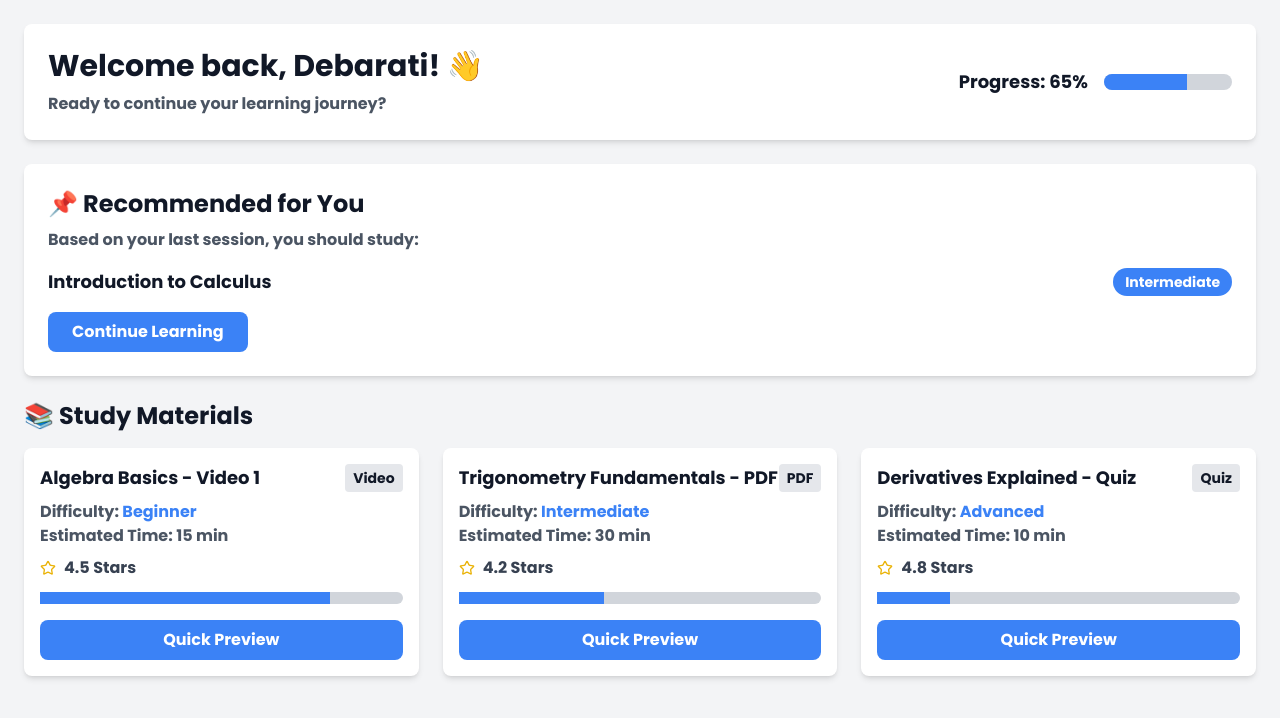
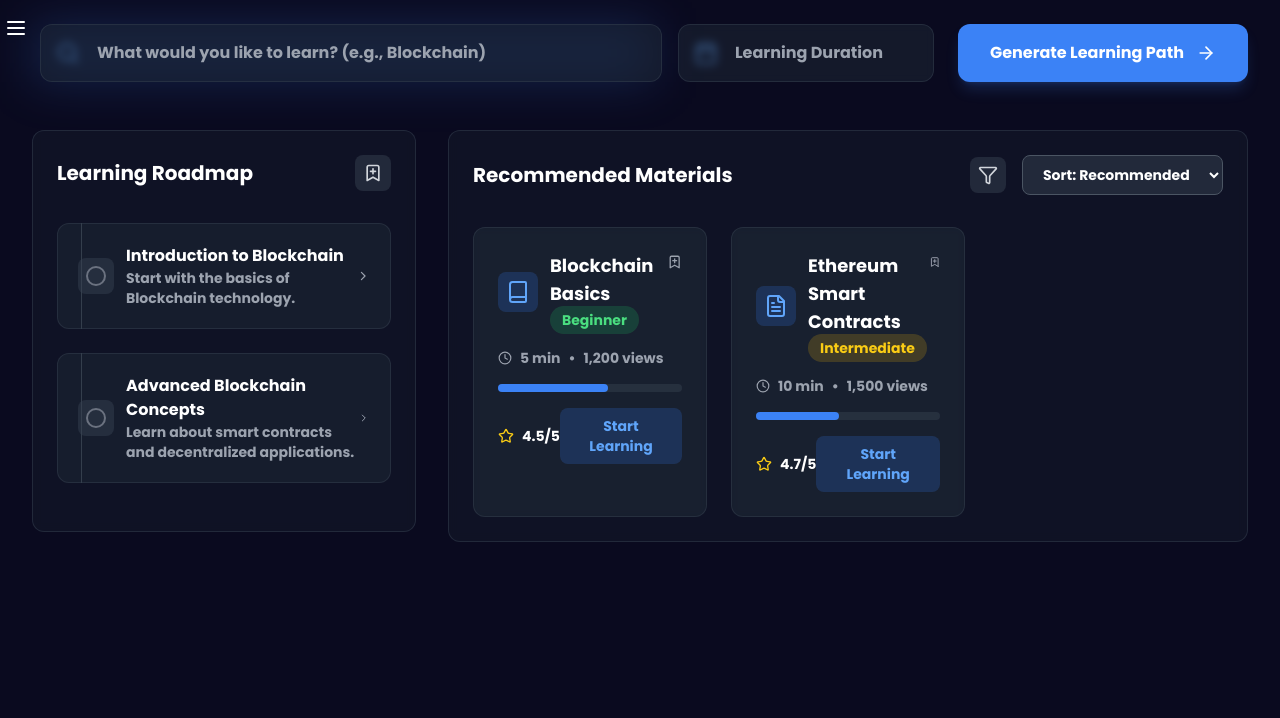
Before and after one commit to rocker1166/port3000, a Next.js app: page /classroom/dashboard in a window 1280 px wide. Shown: the top 718 px of the page. Built offline with nearby package versions, Linux system fonts and the light colour scheme.

Commit message:
added the dashboard

```diff
--- a/src/app/classroom/dashboard/page.tsx
+++ b/src/app/classroom/dashboard/page.tsx
@@ -1,130 +1,373 @@
-// src/app/classroom/dashboard>page.tsx
+"use client";
+import React, { useState } from "react";
+import { motion } from "framer-motion";
+import {
+  LayoutDashboard,
+  Book,
+  FileText,
+  BarChart,
+  Zap,
+  X,
+  Menu,
+  Search,
+  Calendar,
+  ArrowRight,
+  Star,
+  ChevronRight,
+  CheckCircle,
+  BookOpen,
+  Video,
+  FileQuestion,
+  Clock,
+  Trophy,
+  MessageSquare,
+  Info,
+  BookmarkPlus,
+  Filter,
+} from "lucide-react";
 
-"use client";
-import { Star } from "lucide-react";
-
-const Dashboard = () => {
-  // Mock user data (Replace with actual API data in the future)
-  const userName = "Debarati";
-  const progress = 65; // Example: 65% progress
-  const recommendedStudy = "Introduction to Calculus";
-  const difficultyLevel = "Intermediate";
+// Mock data for the roadmap and study materials
+const roadmapData = [
+  {
+    id: "1",
+    title: "Introduction to Blockchain",
+    description: "Start with the basics of Blockchain technology.",
+    completed: false,
+    subModules: [
+      { id: "1.1", title: "What is Blockchain?", completed: false },
+      { id: "1.2", title: "How Blockchain Works?", completed: false },
+    ],
+  },
+  {
+    id: "2",
+    title: "Advanced Blockchain Concepts",
+    description: "Learn about smart contracts and decentralized applications.",
+    completed: false,
+    subModules: [
+      { id: "2.1", title: "Smart Contracts", completed: false },
+      { id: "2.2", title: "DApps", completed: false },
+    ],
+  },
+];
 
 const studyMaterials = [
   {
-      id: 1,
-      title: "Algebra Basics - Video 1",
-      type: "Video",
+    id: "1",
+    title: "Blockchain Basics",
     difficulty: "Beginner",
-      time: "15 min",
-      progress: 80,
-      rating: 4.5,
+    icon: Book,
+    time: "5 min",
+    views: 1200,
+    progress: 60,
+    rating: "4.5/5",
   },
   {
-      id: 2,
-      title: "Trigonometry Fundamentals - PDF",
-      type: "PDF",
+    id: "2",
+    title: "Ethereum Smart Contracts",
     difficulty: "Intermediate",
-      time: "30 min",
-      progress: 40,
-      rating: 4.2,
-    },
-    {
-      id: 3,
-      title: "Derivatives Explained - Quiz",
-      type: "Quiz",
-      difficulty: "Advanced",
+    icon: FileText,
     time: "10 min",
-      progress: 20,
-      rating: 4.8,
+    views: 1500,
+    progress: 45,
+    rating: "4.7/5",
   },
 ];
 
+const RoadmapConnection = () => (
+  <div className="absolute left-6 w-px h-full bg-gray-600 -z-10" />
+);
+
+const StudyMaterialCard = ({ material }) => {
+  const difficultyColors = {
+    Beginner: "bg-green-500/20 text-green-400",
+    Intermediate: "bg-yellow-500/20 text-yellow-400",
+    Advanced: "bg-red-500/20 text-red-400",
+  };
+
+  const MaterialIcon = material.icon; // Dynamically set the icon
+
   return (
-    <div className="flex flex-col w-full h-screen bg-gray-100 dark:bg-[#1a1a2e] text-gray-900 dark:text-white p-6">
-      {/* Hero Section */}
-      <div className="bg-white dark:bg-[#162447] shadow-md rounded-lg p-6 flex flex-col md:flex-row justify-between items-center mb-6">
+    <motion.div
+      initial={{ opacity: 0, y: 20 }}
+      animate={{ opacity: 1, y: 0 }}
+      className="bg-gray-800/50 backdrop-blur-sm rounded-xl p-6 hover:bg-gray-800/70 transition-all cursor-pointer border border-gray-700/50"
+    >
+      <div className="flex justify-between items-start mb-4">
+        <div className="flex items-center space-x-3">
+          <div className="p-2 bg-blue-500/20 rounded-lg">
+            <MaterialIcon className="text-blue-400" size={24} />
+          </div>
           <div>
-          <h1 className="text-3xl font-bold">Welcome back, {userName}! 👋</h1>
-          <p className="text-gray-600 dark:text-gray-300 mt-2">
-            Ready to continue your learning journey?
-          </p>
+            <h3 className="text-lg font-semibold text-white">
+              {material.title}
+            </h3>
+            <span
+              className={`text-sm px-3 py-1 rounded-full ${
+                difficultyColors[material.difficulty]
+              }`}
+            >
+              {material.difficulty}
+            </span>
           </div>
-        <div className="mt-4 md:mt-0 flex items-center space-x-4">
-          <span className="text-lg font-medium">Progress: {progress}%</span>
-          <div className="w-32 bg-gray-300 dark:bg-gray-700 rounded-full h-4 overflow-hidden">
+        </div>
+        <BookmarkPlus
+          className="text-gray-400 hover:text-white cursor-pointer"
+          size={20}
+        />
+      </div>
+
+      <div className="space-y-4">
+        <div className="flex items-center space-x-2 text-gray-400 text-sm">
+          <Clock size={14} />
+          <span>{material.time}</span>
+          <span className="mx-2">•</span>
+          <span>{material.views.toLocaleString()} views</span>
+        </div>
+
+        <div className="w-full bg-gray-700/50 rounded-full h-2">
           <div
-              className="h-full bg-blue-500 transition-all"
-              style={{ width: `${progress}%` }}
-            ></div>
+            className="h-full bg-blue-500 rounded-full transition-all duration-300"
+            style={{ width: `${material.progress}%` }}
+          />
+        </div>
+
+        <div className="flex justify-between items-center">
+          <div className="flex items-center space-x-2">
+            <Star className="text-yellow-400" size={16} />
+            <span className="text-sm font-medium">{material.rating}</span>
+          </div>
+          <button className="px-4 py-2 bg-blue-500/20 text-blue-400 rounded-lg hover:bg-blue-500/30 transition-colors text-sm font-medium">
+            Start Learning
+          </button>
+        </div>
+      </div>
+    </motion.div>
+  );
+};
+
+const RoadmapNode = ({ node, expanded, onToggle }) => {
+  return (
+    <div className="relative mb-6">
+      <RoadmapConnection />
+      <div
+        className={`relative z-10 p-5 rounded-xl cursor-pointer transition-all border ${
+          node.completed
+            ? "bg-green-500/20 border-green-500/30 hover:bg-green-500/30"
+            : "bg-gray-800/50 border-gray-700/50 hover:bg-gray-800/70"
+        }`}
+        onClick={() => onToggle(node.id)}
+      >
+        <div className="flex items-center justify-between">
+          <div className="flex items-center space-x-3">
+            <div
+              className={`p-2 rounded-lg ${
+                node.completed ? "bg-green-500/20" : "bg-gray-700/50"
+              }`}
+            >
+              {node.completed ? (
+                <CheckCircle size={20} className="text-green-400" />
+              ) : (
+                <div className="w-5 h-5 rounded-full border-2 border-gray-500" />
+              )}
+            </div>
+            <div>
+              <h4 className="font-medium text-white">{node.title}</h4>
+              <p className="text-sm text-gray-400">{node.description}</p>
+            </div>
+          </div>
+          <ChevronRight
+            size={20}
+            className={`transform transition-transform ${
+              expanded ? "rotate-90" : ""
+            } text-gray-400`}
+          />
+        </div>
+      </div>
+
+      {expanded && (
+        <div className="ml-12 mt-4 space-y-3">
+          {node.subModules.map((subModule) => (
+            <div
+              key={subModule.id}
+              className={`p-4 rounded-lg border ${
+                subModule.completed
+                  ? "bg-green-500/10 border-green-500/20"
+                  : "bg-gray-800/30 border-gray-700/30"
+              }`}
+            >
+              <div className="flex items-center space-x-3">
+                {subModule.completed ? (
+                  <CheckCircle size={16} className="text-green-400" />
+                ) : (
+                  <div className="w-4 h-4 rounded-full border-2 border-gray-500" />
+                )}
+                <span className="text-sm">{subModule.title}</span>
+              </div>
+            </div>
+          ))}
+        </div>
+      )}
+    </div>
+  );
+};
+
+const StudyMaterialsPage = () => {
+  // Sidebar state
+  const [isSidebarOpen, setIsSidebarOpen] = useState(false);
+
+  // State management for expanded roadmap nodes
+  const [expandedNodes, setExpandedNodes] = useState(new Set());
+
+  const toggleNode = (id) => {
+    setExpandedNodes((prev) => {
+      const newExpandedNodes = new Set(prev);
+      if (newExpandedNodes.has(id)) {
+        newExpandedNodes.delete(id);
+      } else {
+        newExpandedNodes.add(id);
+      }
+      return newExpandedNodes;
+    });
+  };
+
+  return (
+    <div className="min-h-screen bg-[#0a0a1f] text-white overflow-hidden">
+      {/* Sidebar */}
+      <div
+        className={`bg-[#162447] text-white w-64 fixed h-full transition-transform duration-300 z-50 ${
+          isSidebarOpen ? "translate-x-0" : "-translate-x-64"
+        }`}
+      >
+        <div className="flex justify-between items-center p-4 border-b border-gray-700">
+          <h1 className="text-xl font-bold">Dashboard</h1>
+          <button onClick={() => setIsSidebarOpen(false)}>
+            <X size={24} />
+          </button>
+        </div>
+        <ul className="p-4 space-y-4">
+          <li className="flex items-center gap-3 cursor-pointer hover:bg-gray-700 p-2 rounded-md">
+            <LayoutDashboard /> Dashboard
+          </li>
+          <li className="flex items-center gap-3 cursor-pointer hover:bg-gray-700 p-2 rounded-md">
+            <Book /> Subjects
+          </li>
+          <li className="flex items-center gap-3 cursor-pointer hover:bg-gray-700 p-2 rounded-md">
+            <FileText /> Study Materials
+          </li>
+          <li className="flex items-center gap-3 cursor-pointer hover:bg-gray-700 p-2 rounded-md">
+            <BarChart /> Progress & Analytics
+          </li>
+          <li className="flex items-center gap-3 cursor-pointer hover:bg-gray-700 p-2 rounded-md">
+            <Zap /> Quizzes & Challenges
+          </li>
+        </ul>
+      </div>
+
+      {/* Hamburger Menu Button */}
+      <div className="absolute top-4 left-1 z-50">
+        <button
+          onClick={() => setIsSidebarOpen(!isSidebarOpen)}
+          className="text-white"
+        >
+          <Menu size={24} />
+        </button>
+      </div>
+
+      {/* Main Content */}
+      <div
+        className={`max-w-[1800px] mx-auto px-8 py-6 transition-all duration-300 ${
+          isSidebarOpen ? "ml-64" : "ml-0"
+        }`}
+      >
+        {/* Input and Buttons */}
+        <div className="mb-12">
+          <div className="flex flex-col md:flex-row gap-6 mb-8">
+            <div className="flex-1 relative">
+              <div className="absolute inset-0 bg-blue-500/20 blur-xl"></div>
+              <div className="relative left-2">
+                <Search
+                  className="absolute left-4 top-1/2 transform -translate-y-1/2 text-blue-400"
+                  size={24}
+                />
+                <input
+                  type="text"
+                  placeholder="What would you like to learn? (e.g., Blockchain)"
+                  className="w-full pl-14 pr-4 py-4 bg-gray-800/50 backdrop-blur-sm rounded-xl text-white border border-gray-700/50 focus:border-blue-500/50 focus:ring-2 focus:ring-blue-500/20"
+                />
+              </div>
+            </div>
+            <div className="md:w-64">
+              <div className="relative">
+                <Calendar
+                  className="absolute left-4 top-1/2 transform -translate-y-1/2 text-blue-400"
+                  size={24}
+                />
+                <input
+                  type="text"
+                  placeholder="Learning Duration"
+                  className="w-full pl-14 pr-4 py-4 bg-gray-800/50 backdrop-blur-sm rounded-xl text-white border border-gray-700/50 focus:border-blue-500/50 focus:ring-2 focus:ring-blue-500/20"
+                />
+              </div>
+            </div>
+            <button className="px-8 py-4 bg-blue-500 hover:bg-blue-600 rounded-xl font-semibold flex items-center justify-center space-x-3 transition-colors shadow-lg shadow-blue-500/20">
+              <span>Generate Learning Path</span>
+              <ArrowRight size={20} />
+            </button>
+          </div>
+        </div>
+
+        {/* Split Screen Layout */}
+        <div className="grid grid-cols-1 lg:grid-cols-12 gap-8">
+          {/* Left Panel - Interactive Roadmap */}
+          <div className="lg:col-span-4 space-y-6">
+            <div className="bg-gray-800/30 backdrop-blur-sm border border-gray-700/50 rounded-xl p-6">
+              <div className="flex items-center justify-between mb-8">
+                <h2 className="text-xl font-bold">Learning Roadmap</h2>
+                <button className="p-2 bg-gray-700/50 rounded-lg hover:bg-gray-700 transition-colors">
+                  <BookmarkPlus size={20} className="text-gray-300" />
+                </button>
+              </div>
+              <div className="relative">
+                {roadmapData.map((node) => (
+                  <RoadmapNode
+                    key={node.id}
+                    node={node}
+                    expanded={expandedNodes.has(node.id)}
+                    onToggle={toggleNode}
+                  />
+                ))}
               </div>
             </div>
           </div>
 
-      {/* AI-Powered Recommendations */}
-      <div className="bg-white dark:bg-[#162447] shadow-md rounded-lg p-6 mb-6">
-        <h2 className="text-2xl font-semibold">📌 Recommended for You</h2>
-        <p className="text-gray-600 dark:text-gray-300 mt-2">
-          Based on your last session, you should study:
-        </p>
-        <div className="mt-4 flex justify-between items-center">
-          <h3 className="text-lg font-bold">{recommendedStudy}</h3>
-          <span className="px-3 py-1 bg-blue-500 text-white text-sm font-medium rounded-full">
-            {difficultyLevel}
-          </span>
+          {/* Right Panel - Study Materials */}
+          <div className="lg:col-span-8">
+            <div className="bg-gray-800/30 backdrop-blur-sm border border-gray-700/50 rounded-xl p-6">
+              <div className="flex justify-between items-center mb-8">
+                <h2 className="text-xl font-bold">Recommended Materials</h2>
+                <div className="flex items-center space-x-4">
+                  <button className="p-2 bg-gray-700/50 rounded-lg hover:bg-gray-700 transition-colors">
+                    <Filter size={20} className="text-gray-300" />
+                  </button>
+                  <select className="bg-gray-700/50 rounded-lg px-4 py-2 text-sm border border-gray-600">
+                    <option>Sort: Recommended</option>
+                    <option>Most Popular</option>
+                    <option>Newest First</option>
+                  </select>
                 </div>
-        <button className="mt-4 px-6 py-2 bg-blue-500 text-white rounded-lg font-medium hover:bg-blue-600 transition">
-          Continue Learning
-        </button>
               </div>
 
-      {/* Study Materials Section */}
-      <div>
-        <h2 className="text-2xl font-semibold mb-4">📚 Study Materials</h2>
-        <div className="grid grid-cols-1 md:grid-cols-3 gap-6">
+              <div className="grid grid-cols-1 lg:grid-cols-2 xl:grid-cols-3 gap-6">
                 {studyMaterials.map((material) => (
-            <div
-              key={material.id}
-              className="bg-white dark:bg-[#162447] shadow-md rounded-lg p-4 hover:shadow-lg transition"
-            >
-              <div className="flex justify-between items-center">
-                <h3 className="text-lg font-bold">{material.title}</h3>
-                <span className="px-2 py-1 bg-gray-200 dark:bg-gray-700 text-gray-900 dark:text-gray-300 text-sm font-medium rounded">
-                  {material.type}
-                </span>
+                  <StudyMaterialCard key={material.id} material={material} />
+                ))}
               </div>
-              <p className="text-gray-600 dark:text-gray-300 mt-2">
-                Difficulty:{" "}
-                <span className="font-medium text-blue-500">
-                  {material.difficulty}
-                </span>
-              </p>
-              <p className="text-gray-600 dark:text-gray-300">
-                Estimated Time: {material.time}
-              </p>
-              <div className="mt-2 flex items-center">
-                <span className="text-yellow-500">
-                  <Star size={16} />
-                </span>
-                <span className="ml-2 text-gray-700 dark:text-gray-300">
-                  {material.rating} Stars
-                </span>
             </div>
-              <div className="w-full bg-gray-300 dark:bg-gray-700 rounded-full h-3 mt-3">
-                <div
-                  className="h-full bg-blue-500 transition-all"
-                  style={{ width: `${material.progress}%` }}
-                ></div>
           </div>
-              <button className="mt-4 w-full px-4 py-2 bg-blue-500 text-white rounded-lg font-medium hover:bg-blue-600 transition">
-                Quick Preview
-              </button>
-            </div>
-          ))}
         </div>
       </div>
     </div>
   );
 };
 
-export default Dashboard;
+export default StudyMaterialsPage;
```
Lines whose indentation alone changed are shown as unchanged.
